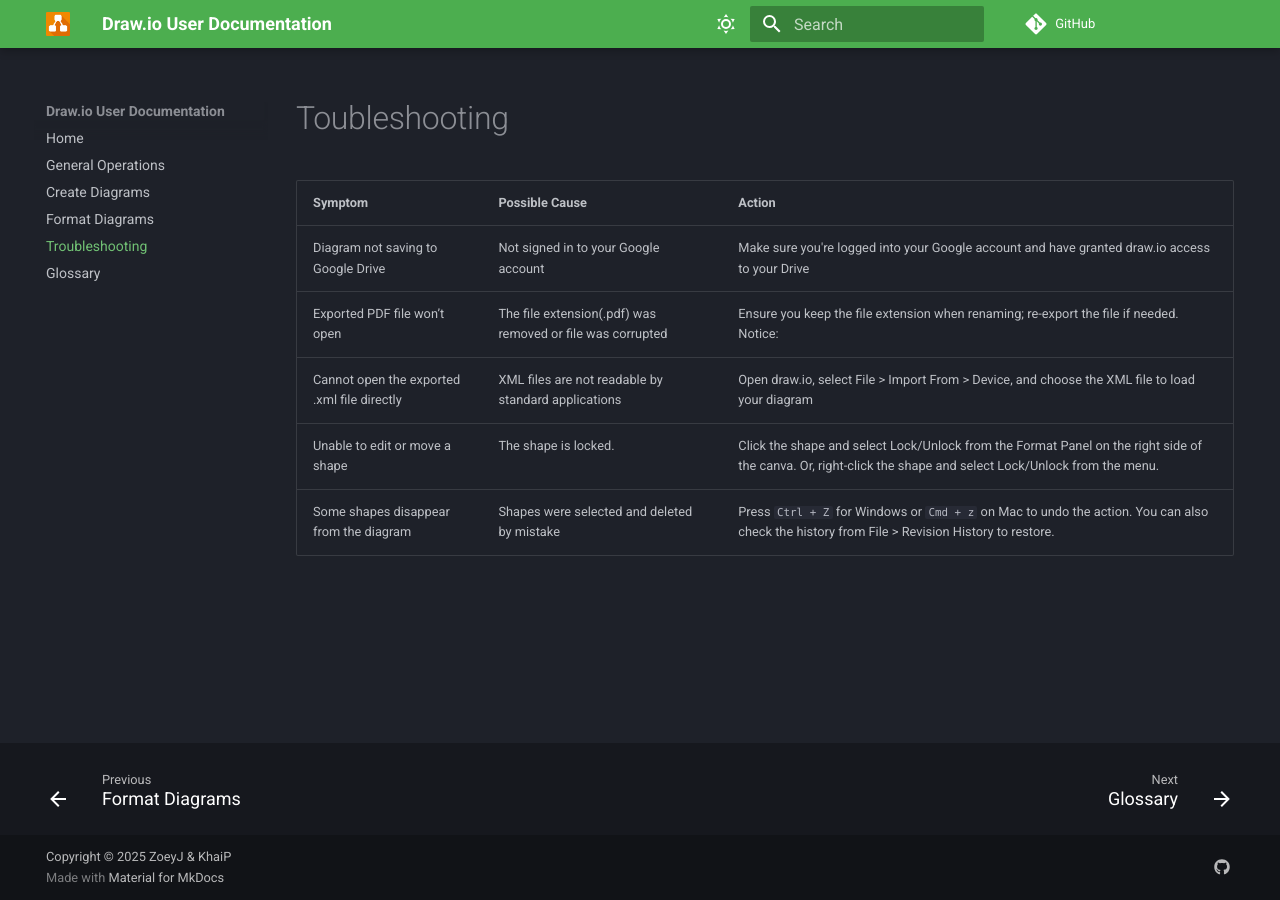
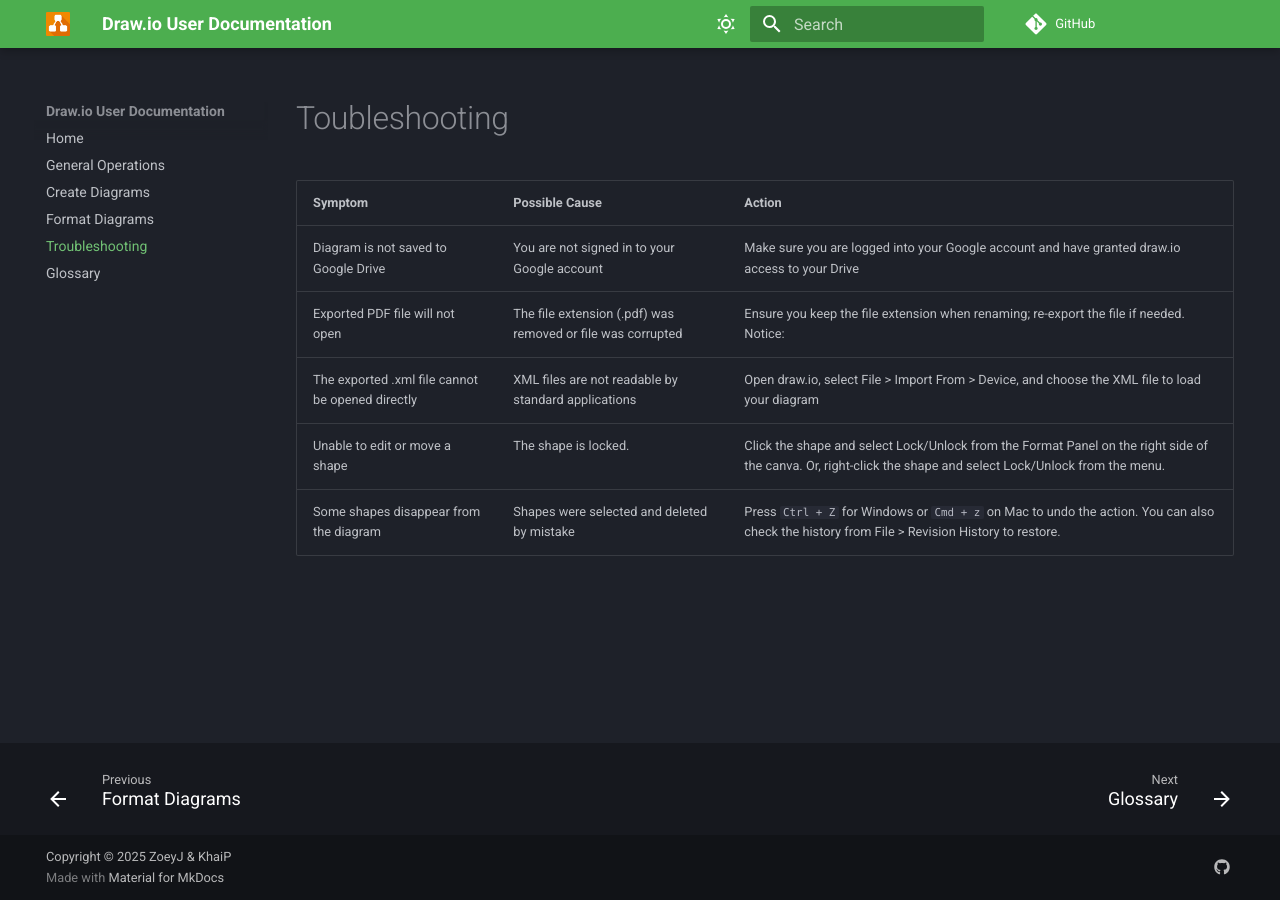
Before and after one commit to zoeyj3/2216_documentation, an MkDocs documentation site: the page built from docs/troubleshooting.md, in a window 1280 px wide. Built offline with MkDocs 1.6.1 and Material for MkDocs 9.7.7, drawn with Linux system fonts in a browser that asks for light colours; some web fonts are replaced; comment, search, counter and statistics services are not loaded.

Commit message:
Improve some wording for troubleshooting

```diff
--- a/docs/troubleshooting.md
+++ b/docs/troubleshooting.md
@@ -2,8 +2,8 @@
 
 | Symptom                                     | Possible Cause                                             | Action                                                                                                                                                       |
 |---------------------------------------------|------------------------------------------------------------|--------------------------------------------------------------------------------------------------------------------------------------------------------------|
-| Diagram not saving to Google Drive          | Not signed in to your Google account                       | Make sure you're logged into your Google account and have granted draw.io access to your Drive                                                               |
-| Exported PDF file won’t open                | The file extension(.pdf) was removed or file was corrupted | Ensure you keep the file extension when renaming; re-export the file if needed. Notice:                                                                      |
-| Cannot open the exported .xml file directly | XML files are not readable by standard applications                                               | Open draw.io, select File > Import From > Device, and choose the XML file to load your diagram                                                               |
+| Diagram is not saved to Google Drive          | You are not signed in to your Google account                       | Make sure you are logged into your Google account and have granted draw.io access to your Drive                                                               |
+| Exported PDF file will not open                | The file extension (.pdf) was removed or file was corrupted | Ensure you keep the file extension when renaming; re-export the file if needed. Notice:                                                                      |
+| The exported .xml file cannot be opened directly | XML files are not readable by standard applications                                               | Open draw.io, select File > Import From > Device, and choose the XML file to load your diagram                                                               |
 | Unable to edit or move a shape              | The shape is locked.                                              | Click the shape and select Lock/Unlock from the Format Panel on the right side of the canva. Or, right-click the shape and select Lock/Unlock from the menu. |
 | Some shapes disappear from the diagram      | Shapes were selected and deleted by mistake                                              | Press `Ctrl + Z` for Windows or `Cmd + z` on Mac to undo the action. You can also check the history from File > Revision History to restore.                 |
```
